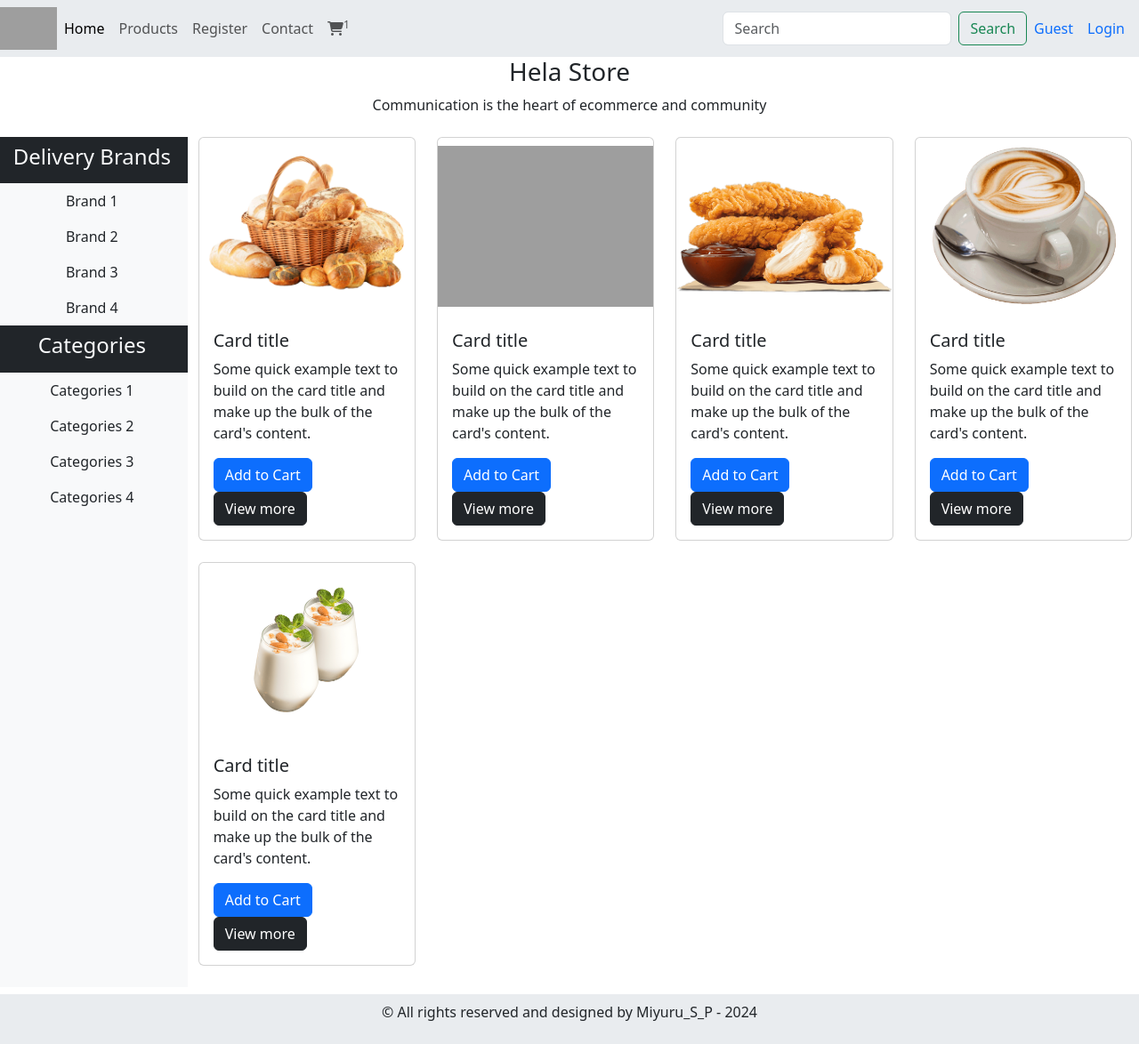
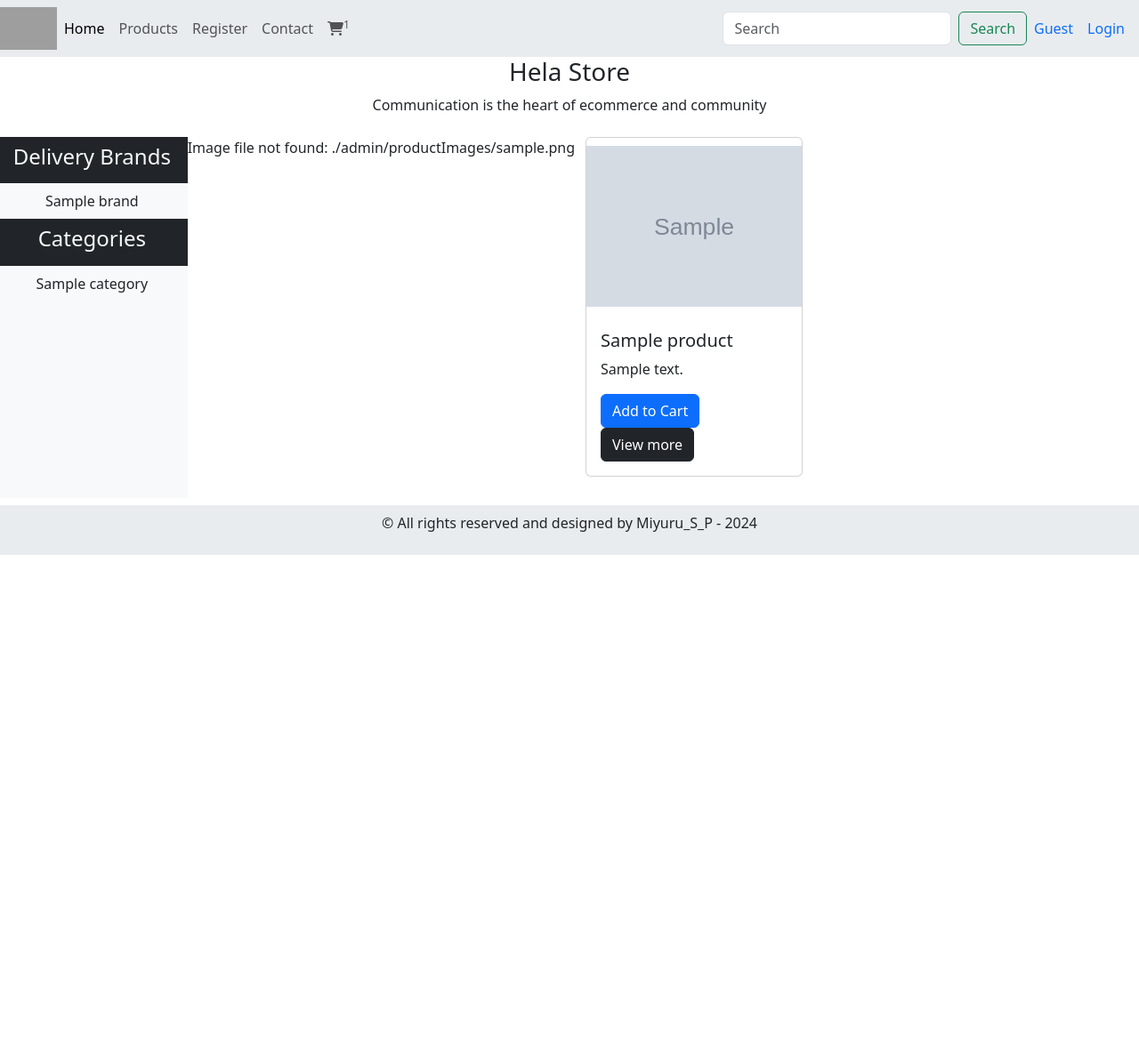
Before and after one commit to Miyuru-SP/PHP-E-Commerce-Grocery-Application, a PHP site: page / in a window 1280 px wide. Shown: the whole page at 89% size. After the commit the page ends 624 px from the top, so only its background shows below. Run offline with PHP 8.4, Linux system fonts and the light colour scheme; tables that the repository leaves empty or names only in its code hold one stand-in row (values such as "Sample post"); grey boxes marked "Sample" are stand-in pictures; grey boxes are pictures that could not be loaded.

Commit message:
Insert Products
insert products to db and get the data to user web

```diff
--- a/admin/index.php
+++ b/admin/index.php
@@ -31,7 +31,7 @@
     <!-- navbar -->
      <nav class="navbar navbar-expand-lg bg-body-secondary ">
             <div class="container-fluid">
-                <img src="../images/logo.png" alt="" class="logo">
+                <a href="index.php"><img src="../images/logo.png" alt="" class="logo"></a>
                 <nav class="navbar navbar-expand-lg">
                     <ul class="navbar-nav">
                         <li class="nav-item">
@@ -51,9 +51,9 @@
     </div>
 
     <!-- links -->
-     <div class="row">
+     <div class="row ">
             <div class="button text-center">
-                <a href="#"><button type="button" class="btn btn-primary">Insert Products</button></a>
+                <a href="insertProducts.php"><button type="button" class="btn btn-primary">Insert Products</button></a>
                 <a href="#"><button type="button" class="btn btn-primary">View Products</button></a>
                 <a href="#"><button type="button" class="btn btn-primary">view Category</button></a>
                 <a href="index.php?insertCategory"><button type="button" class="btn btn-primary">Insert Category</button></a>
--- a/admin/insertBrands.php
+++ b/admin/insertBrands.php
@@ -22,6 +22,7 @@
 
 ?>
 
+<h2 class="text-center">Insert Brands</h2>
 <form action="" method="post" class="mb-2">
 
   <div class="input-group mb-2 w-90">
--- a/admin/insertCategory.php
+++ b/admin/insertCategory.php
@@ -22,6 +22,7 @@
 
 ?>
 
+<h2 class="text-center">Insert Categories</h2>
 <form action="" method="post" class="mb-2">
 
   <div class="input-group mb-2 w-90">
--- a/index.php
+++ b/index.php
@@ -1,3 +1,8 @@
+<?php
+  include("includes\connect.php");
+
+?>
+
 <!DOCTYPE html>
 <html lang="en">
 <head>
@@ -14,17 +19,17 @@
 </head>
 <body>
     <!-- navbar -->
-     <div class="container-fluid">
+     <div class="container-fluid p-0">
         <nav class="navbar navbar-expand-lg bg-body-secondary ">
         <div class="container-fluid">
-            <img src="./images/logo.png" class="logo" alt="logo" srcset="">
+       <img src="images/logo.png" alt="" class="logo">
             <button class="navbar-toggler" type="button" data-bs-toggle="collapse" data-bs-target="#navbarSupportedContent" aria-controls="navbarSupportedContent" aria-expanded="false" aria-label="Toggle navigation">
                 <span class="navbar-toggler-icon"></span>
             </button>
             <div class="collapse navbar-collapse" id="navbarSupportedContent">
             <ul class="navbar-nav me-auto mb-2 mb-lg-0">
                 <li class="nav-item">
-                    <a class="nav-link active" aria-current="page" href="/">Home</a>
+                    <a class="nav-link active" aria-current="page" href="index.php">Home</a>
                 </li>
                 <li class="nav-item">
                     <a class="nav-link" href="#">Products</a>
@@ -86,36 +91,44 @@
             <li class="nav-item bg-dark bg-opacity-60">
                 <a href="#" class="nav-link text-light"><h4>Delivery Brands</h4></a>
             </li>
-            <li class="nav-item">
-                <a href="#" class="nav-link">Brand 1</a>
-            </li>
-            <li class="nav-item">
-                <a href="#" class="nav-link">Brand 2</a>
-            </li>
-            <li class="nav-item">
-                <a href="#" class="nav-link">Brand 3</a>
-            </li>
-            <li class="nav-item">
-                <a href="#" class="nav-link">Brand 4</a>
-            </li>
+
+            <?php
+
+                $select_brands = "select * from `brands`";
+                $result_brands  =mysqli_query($conn, $select_brands);
+
+                while($row_data =mysqli_fetch_assoc($result_brands)){
+                    $brand_title = $row_data['brand_title'];
+                    $brand_id = $row_data['brand_id'];
+                    echo
+                    "<li class='nav-item'>
+                        <a href='index.php?brand=$brand_title' class='nav-link'>$brand_title</a>
+                    </li>";
+                    }
+            ?>
+
         </ul>
         <!-- categories -->
         <ul class="navbar-nav me-auto text-center">
             <li class="nav-item bg-dark bg-opacity-30">
                 <a href="#" class="nav-link text-light"><h4>Categories</h4></a>
             </li>
-            <li class="nav-item">
-                <a href="#" class="nav-link">Categories 1</a>
-            </li>
-            <li class="nav-item">
-                <a href="#" class="nav-link">Categories 2</a>
-            </li>
-            <li class="nav-item">
-                <a href="#" class="nav-link">Categories 3</a>
-            </li>
-            <li class="nav-item">
-                <a href="#" class="nav-link">Categories 4</a>
-            </li>
+
+            <?php
+
+                $select_categories = "select * from `categories`";
+                $result_categories  =mysqli_query($conn, $select_categories);
+
+                while($row_data =mysqli_fetch_assoc($result_categories)){
+                    $category_title = $row_data['category_title'];
+                    $category_id = $row_data['category_id'];
+                    echo
+                    "<li class='nav-item'>
+                        <a href='index.php?category=$category_title' class='nav-link'>$category_title</a>
+                    </li>";
+                    }
+            ?>
+
         </ul>
 
     </div>
@@ -123,7 +136,43 @@
     <div class="col-md-10">
         <!-- products -->
         <div class="row">
-            <div class="col-md-3 mb-4">
+
+        <?php
+$select_query = "SELECT * FROM `products` order by rand() limit 0,12";
+$result_query = mysqli_query($conn, $select_query);
+
+while ($row = mysqli_fetch_assoc($result_query)) {
+    $product_id = $row['product_id'];
+    $product_title = $row['product_title'];
+    $product_description = $row['product_description'];
+    $product_category = $row['category_id'];
+    $product_brands = $row['brand_id'];
+    $product_price = $row['product_price'];
+    $product_image = $row['product_image'];
+    $image_path = "./admin/productImages/$product_image";
+
+    // Debugging output
+    if (!file_exists($image_path)) {
+        echo "Image file not found: $image_path<br>";
+    }
+
+    echo "
+    <div class='col-md-3 mb-4'>
+        <div class='card'>
+            <img src='$image_path' class='card-img-top' alt='$product_title'>
+            <div class='card-body'>
+                <h5 class='card-title'>$product_title</h5>
+                <p class='card-text'>$product_description</p>
+                <a href='#' class='btn btn-primary'>Add to Cart</a>
+                <a href='#' class='btn btn-dark'>View more</a>
+            </div>
+        </div>
+    </div>
+    ";
+}
+?>
+     <!--
+        <div class="col-md-3 mb-4">
                 <div class="card">
                     <img src="./images/bakery.png" class="card-img-top" alt="...">
                     <div class="card-body">
@@ -133,55 +182,7 @@
                         <a href="#" class="btn btn-dark">View more</a>
                     </div>
                 </div>
-            </div>
-
-            <div class="col-md-3 mb-4">
-                <div class="card">
-                    <img src="./images/burger.png" class="card-img-top" alt="...">
-                    <div class="card-body">
-                        <h5 class="card-title">Card title</h5>
-                        <p class="card-text">Some quick example text to build on the card title and make up the bulk of the card's content.</p>
-                        <a href="#" class="btn btn-primary">Add to Cart</a>
-                        <a href="#" class="btn btn-dark">View more</a>
-                    </div>
-                </div>
-            </div>
-
-            <div class="col-md-3 mb-4">
-                <div class="card">
-                    <img src="./images/chick.png" class="card-img-top" alt="...">
-                    <div class="card-body">
-                        <h5 class="card-title">Card title</h5>
-                        <p class="card-text">Some quick example text to build on the card title and make up the bulk of the card's content.</p>
-                        <a href="#" class="btn btn-primary">Add to Cart</a>
-                        <a href="#" class="btn btn-dark">View more</a>
-                    </div>
-                </div>
-            </div>
-
-            <div class="col-md-3 mb-4">
-                <div class="card">
-                    <img src="./images/coffee.png" class="card-img-top" alt="...">
-                    <div class="card-body">
-                        <h5 class="card-title">Card title</h5>
-                        <p class="card-text">Some quick example text to build on the card title and make up the bulk of the card's content.</p>
-                        <a href="#" class="btn btn-primary">Add to Cart</a>
-                        <a href="#" class="btn btn-dark">View more</a>
-                    </div>
-                </div>
-            </div>
-
-            <div class="col-md-3 mb-4">
-                <div class="card">
-                    <img src="./images/lassi.png" class="card-img-top" alt="...">
-                    <div class="card-body">
-                        <h5 class="card-title">Card title</h5>
-                        <p class="card-text">Some quick example text to build on the card title and make up the bulk of the card's content.</p>
-                        <a href="#" class="btn btn-primary">Add to Cart</a>
-                        <a href="#" class="btn btn-dark">View more</a>
-                    </div>
-                </div>
-            </div>
+            </div> -->
 
         </div>
     </div>
```
Also changed, not shown: admin/insertProducts.php (added, +124 -0 lines), admin/productImages/burger.png (added), admin/productImages/crispy_chicken.png (added), admin/productImages/laptop.png (added), admin/productImages/mango.png (added), admin/productImages/milkshake.png (added), admin/productImages/mob.png (added), admin/productImages/shoe.png (added), bakery.png (added), images/laptop.png (added), images/mango.png (added), images/mob.png (added), 1 other file.
